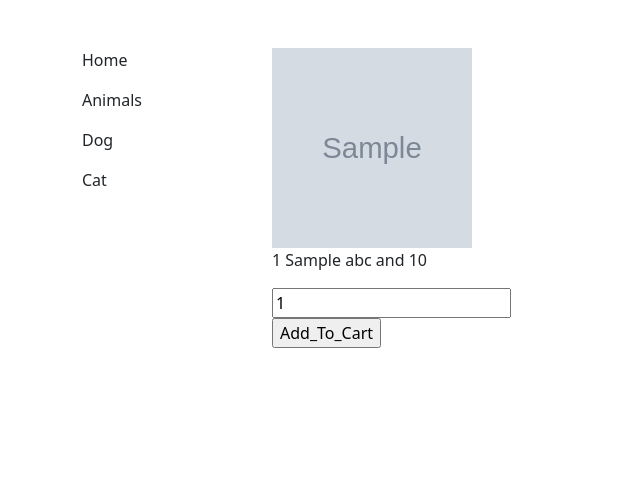
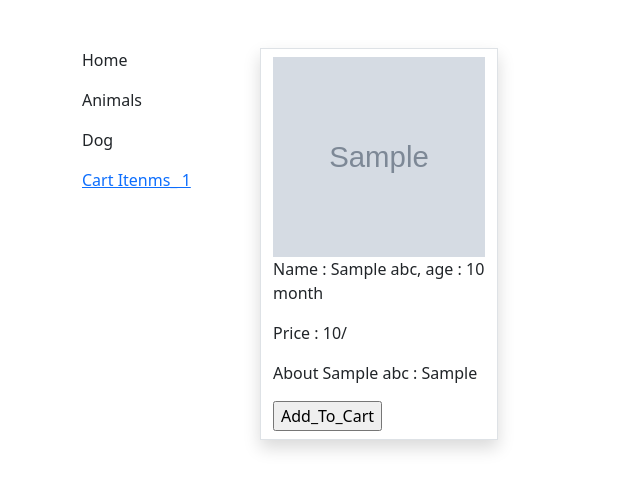
Before and after one commit to therohitshelar97/django3to5, a Django app: page /animals/ in a window 1280 px wide. Shown: the top 491 px of the page, without its empty margins (0-640 px from the left). Run offline with Django 4.2, Linux system fonts and the light colour scheme; tables that the repository leaves empty hold one stand-in row (values such as "Sample post"); grey boxes marked "Sample" are stand-in pictures; some libraries are stand-ins or nearby versions.

Commit message:
'removecart'

```diff
--- a/project5/myapp/models.py
+++ b/project5/myapp/models.py
@@ -4,6 +4,8 @@ from django.db import models
 class django_abc(models.Model):
     name = models.CharField(max_length=30)
     age = models.IntegerField()
+    price = models.IntegerField(null=True)
+    des = models.CharField(max_length=1000, null=True)
     image = models.ImageField(upload_to='Images',null=True,blank=True)
 
     def __str__(self):
@@ -11,3 +13,4 @@ class django_abc(models.Model):
 
 class Cart(models.Model):
     django_abc = models.ForeignKey(django_abc, on_delete=models.CASCADE)
+    quantity = models.PositiveIntegerField(default=1, null=True)
--- a/project5/myapp/templates/animals.html
+++ b/project5/myapp/templates/animals.html
@@ -4,31 +4,39 @@
 <head>
     <title>Animals</title>
     <link rel="stylesheet" href="{% static 'css/bootstrap.min.css' %}" />
+    <style>
+        .hide{
+            display: none;
+        }
+    </style>
 </head>
 <body>
+
    <div class="container">
     <div class="row mt-5">
         <div class="col-2">
            <p>Home</p>
            <p>Animals</p>
            <p>Dog</p>
-           <p>Cat</p>
+          <a href="{% url 'viewcart' %}"> <p>Cart Itenms_ {{count}}</p></a>
         </div>
         <div class="col-10">
             <div class="row ">
                 {% for data in os %}
-                <div class="col-3">
+                <div class="col-3 shadow border ">
                     <div>
                         <figure>
-                            <img src={{data.image.url}} width="200" height="200"   />
+                            <img src={{data.image.url}} width="100%" height="200" class="mt-2"   />
                             <figcaption>
-                               {{data.id}} {{data.name}} and {{data.age}}
+                               <p> Name : {{data.name}}, age : {{data.age}} month</p>
+                               <p>Price : {{data.price}}/</p>
+                               <p>About {{data.name}} : {{data.des}} </p>
                             </figcaption>
                         </figure>
                         <form action="{% url 'addtocart' %}" method="post">
                             {% csrf_token %}
-                            <input type="number" value={{data.id}} name="cid" />
-                            <input type="submit" value="Add_To_Cart" />
+                            <input type="number" value={{data.id}} name="cid" class="hide" />
+                            <input type="submit" value="Add_To_Cart" class="mb-2" />
                         </form>
                     </div>
 
--- a/project5/myapp/views.py
+++ b/project5/myapp/views.py
@@ -29,11 +29,22 @@ def Update(request,id):
         pi = django_abc.objects.get(pk=id)
         fm = abc_form(instance=pi)
     return render(request,'update.html',{'form':fm})
+# def Delete(request,id):
+#     if request.method == "post":
+#         os
 
 
 def Animals(request):
     os = django_abc.objects.all()
-    return render(request, 'animals.html',{'os':os})
+    cart_fetch = Cart.objects.all().values_list('django_abc_id', flat=True)
+    cartitems = django_abc.objects.filter(id__in=cart_fetch)
+    count = cartitems.count()
+
+    # dd = django_abc.objects.all().values_list('id',flat=True)
+    # f = django_abc.objects.filter(id__in=dd)
+    # f.delete()
+
+    return render(request, 'animals.html',{'os':os, 'count':count})
 
 def Static1(request):
     return render (request, 'static_image.html')
@@ -66,12 +77,25 @@ def Orm(request):
 def add_to_cart(request):
     if request.method == "POST":
         cid = request.POST.get('cid')
-        data = Cart.objects.create(django_abc_id=cid)
-        data.save()
+        item,data = Cart.objects.get_or_create(django_abc_id=cid)
+        print(item, data)
+
+        if not data:
+            item.quantity+=1
+            item.save()
         return HttpResponseRedirect('/animals/')
 
 def view_cart(request):
     cart_fetch = Cart.objects.all().values_list('django_abc_id', flat=True)
     cartitems = django_abc.objects.filter(id__in=cart_fetch)
+    count = cartitems.count()
     print(cart_fetch)
-    return render(request,'viewcart.html', {'data':cartitems})
+    return render(request,'viewcart.html', {'data':cartitems, 'count':count})
+
+def remove_cart(request,id):
+    if request.method == "POST":
+        os = Cart.objects.filter(django_abc_id=id)
+        print(os)
+        os.delete()
+        print(id)
+        return HttpResponseRedirect('/viewcart/')
--- a/project5/project5/urls.py
+++ b/project5/project5/urls.py
@@ -28,7 +28,8 @@ urlpatterns = [
     path('static1/',views.Static1),
     path('orm/',views.Orm, name='orm'),
     path('addtocart/', views.add_to_cart,name='addtocart'),
-    path('viewcart/',views.view_cart, name="viewcart")
+    path('viewcart/',views.view_cart, name="viewcart"),
+    path('removecart/<int:id>', views.remove_cart, name='removecart')
 ]
 
 urlpatterns += static(settings.MEDIA_URL, document_root=settings.MEDIA_ROOT)
```
Also changed, not shown: project5/myapp/templates/viewcart.html (+25 -6 lines), project5/media/Images/dog1_3.jpg (added), project5/media/Images/dog1_4.jpg (added), project5/media/Images/dog1_5.jpg (added), project5/media/Images/dog1_6.jpg (added), project5/myapp/migrations/0004_cart_quantity.py (added), project5/myapp/migrations/0005_django_abc_des_django_abc_price.py (added).
